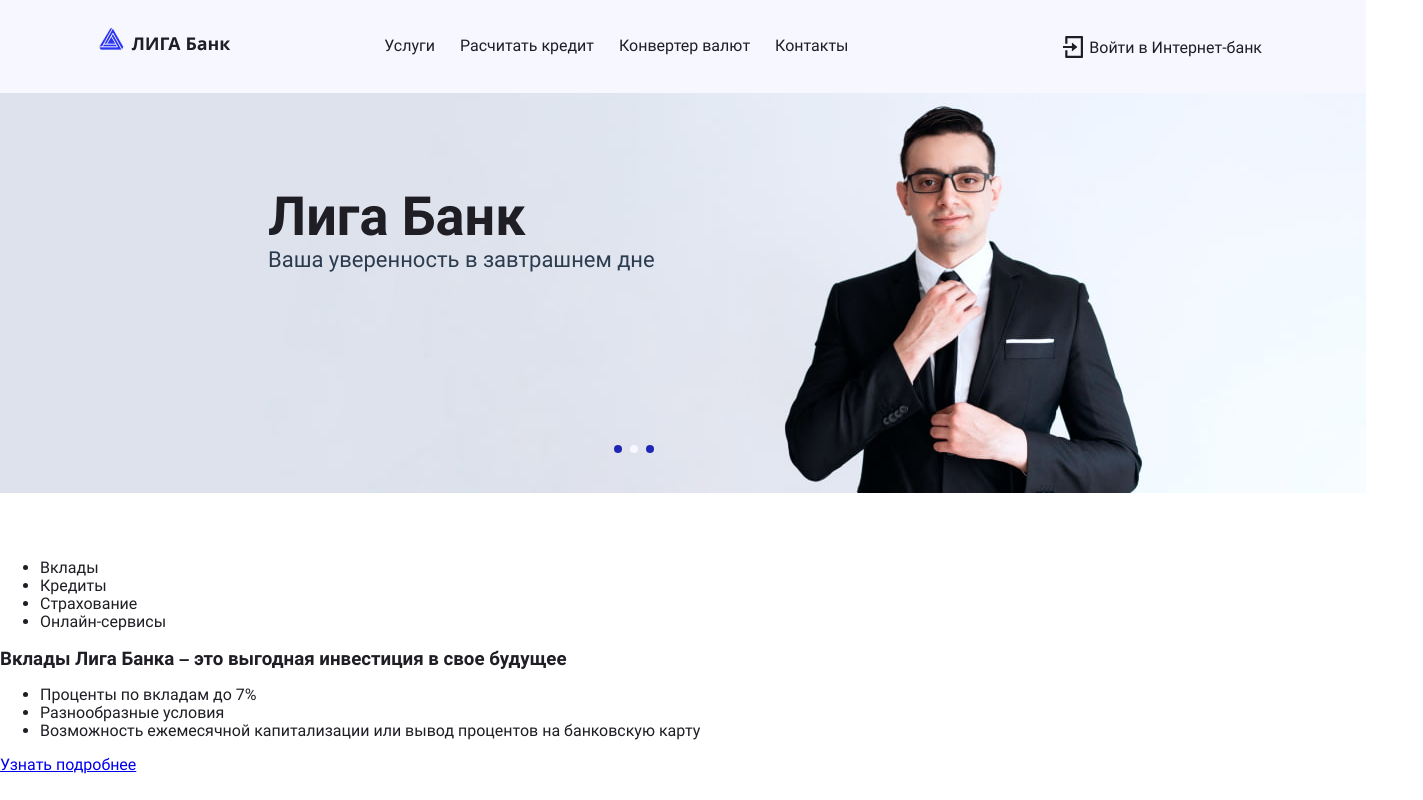
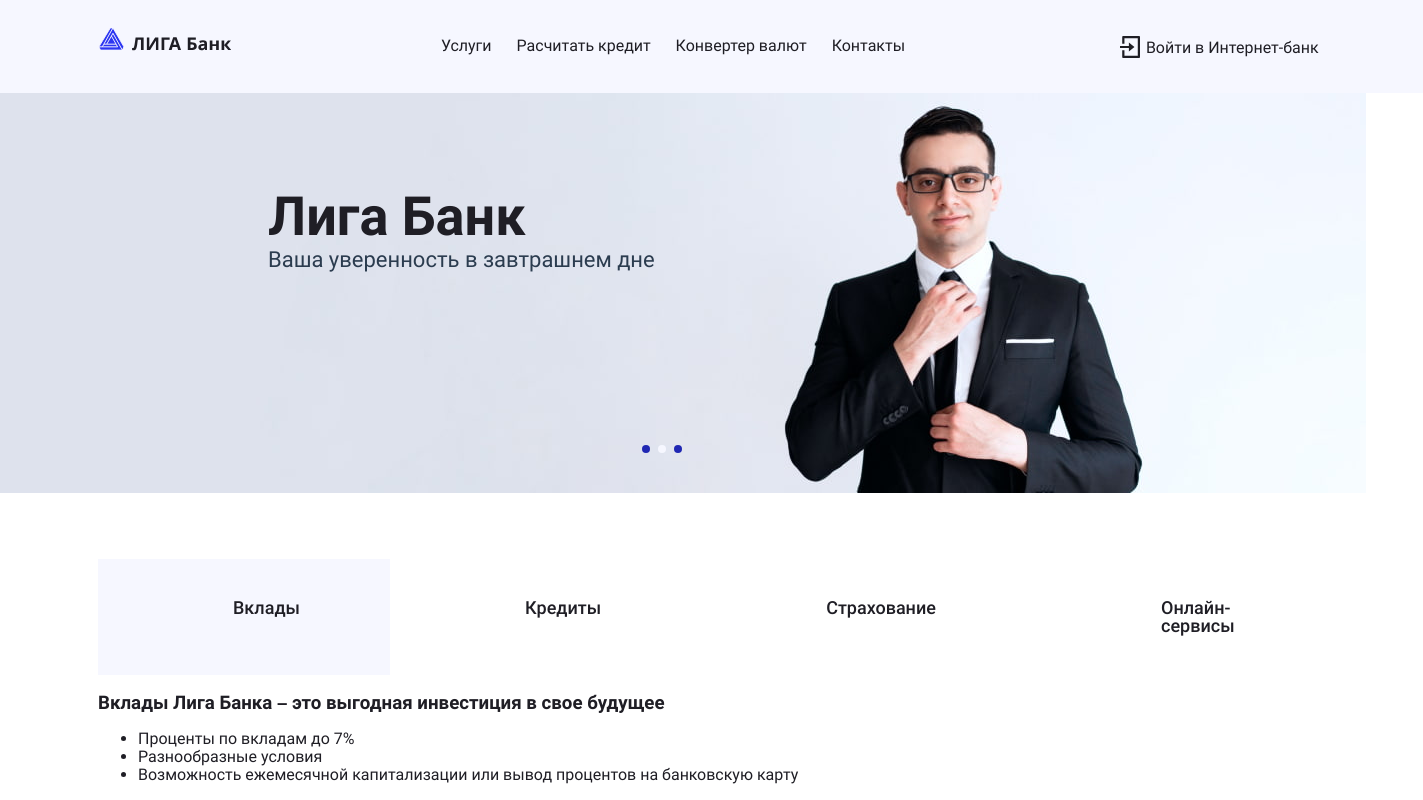
Before and after one commit to mantuok/liga-bank, a React (Create React App) app: page / in a window 1280 px wide. Shown: the top 800 px of the page, 1423 px wide, since content can reach past the window. Built offline with nearby package versions, Linux system fonts and the light colour scheme; a web font is replaced by a local one.

Commit message:
Services for desktop styling WIP

```diff
--- a/src/components/service-details/service-details.jsx
+++ b/src/components/service-details/service-details.jsx
@@ -27,6 +27,7 @@ const ServiceDetails = (props) => {
       }
       {isElementEmpty(description) ? `` : <p className="service-details__description">{description}</p>}
       {isElementEmpty(link) ? `` : <Link className="serive-details__link" to={directTo}>{link}</Link>}
+      <img className="service-details__image" src={img} alt={alt} width="440" height="290" />
     </div>
   )
 }
--- a/src/components/services/services.jsx
+++ b/src/components/services/services.jsx
@@ -14,8 +14,11 @@ export const Services = () => {
 
   const getActiveService = () => services.filter((service) => service.id === activeService.id)[0];
 
-  const tabHeadingClass = (serviceId) => {
-    return classNames(`headings__heading`, {"headings__heading--active": isServiceActive(serviceId)});
+  const tabHeadingClass = (service) => {
+    return classNames(
+      `services-tabs__tab services-tabs__tab--${service.name}`,
+      {"services-tabs__tab--active": isServiceActive(service.id)}
+    );
   };
 
   const renderTabHeadings = () => {
@@ -23,7 +26,7 @@ export const Services = () => {
     services.forEach((service) => {
       serviceTabsNames.push(
         <li
-          className={tabHeadingClass(service.id)}
+          className={tabHeadingClass(service)}
           onClick={() => handleServiceTabClick(service.id)}
           key={nanoid()}
         >{service.tabName}</li>
@@ -52,7 +55,7 @@ export const Services = () => {
   return (
     <section className="main__services services">
       <h2 className="services__heading visually-hidden">Услуги банка</h2>
-      <ul className="services__tab-headings headings">
+      <ul className="services__tab-headings services-tabs">
         {renderTabHeadings()}
       </ul>
       <div className="services__service-details service-details">
--- a/src/mocks/services.js
+++ b/src/mocks/services.js
@@ -3,6 +3,7 @@ import {nanoid} from 'nanoid';
 export const services = [
   {
     id: nanoid(),
+    name: `deposits`,
     tabName: `Вклады`,
     heading: `Вклады Лига Банка – это выгодная инвестиция в свое будущее`,
     points: [
@@ -18,6 +19,7 @@ export const services = [
   },
   {
     id: nanoid(),
+    name: `loans`,
     tabName: `Кредиты`,
     heading: `Лига Банк выдает кредиты под любые цели`,
     points: [
@@ -33,6 +35,7 @@ export const services = [
   },
   {
     id: nanoid(),
+    name: `insurance`,
     tabName: `Страхование`,
     heading: `Лига Страхование — застрахуем все что захотите`,
     points: [
@@ -48,6 +51,7 @@ export const services = [
   },
   {
     id: nanoid(),
+    name: `online`,
     tabName: `Онлайн-сервисы`,
     heading: `Лига Банк — это огромное количество онлайн-сервисов для вашего удобства`,
     points: [
--- /dev/null
+++ b/src/sass/blocks/services-tabs.scss
@@ -0,0 +1,24 @@
+.services-tabs {
+  display: flex;
+  justify-content: space-between;
+
+  @include no-style-list;
+}
+
+.services-tabs__tab {
+  padding-top: 40px;
+  padding-right: 90px;
+  padding-bottom: 40px;
+  padding-left: 135px;
+
+  font-size: 18px;
+  font-weight: 500;
+
+  cursor: pointer;
+
+  @include opacity-on-hover;
+
+  &--active {
+    background-color: var(--basic);
+  }
+}
--- /dev/null
+++ b/src/sass/blocks/services.scss
@@ -0,0 +1,6 @@
+.services {
+  display: flex;
+  flex-direction: column;
+
+  @include container;
+}
--- a/src/sass/style.scss
+++ b/src/sass/style.scss
@@ -12,3 +12,6 @@
 @import './blocks/auth-form.scss';
 @import './blocks/promo.scss';
 @import './blocks/dots.scss';
+@import './blocks/services.scss';
+@import './blocks/service-details.scss';
+@import './blocks/services-tabs.scss';
```
Also changed, not shown: src/sass/blocks/service-details.scss (added). Lines whose indentation alone changed are shown as unchanged.
